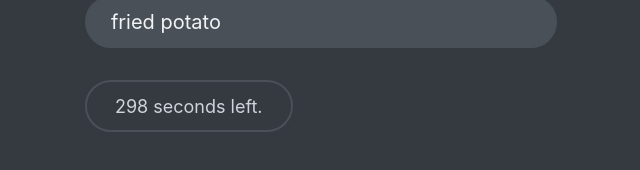
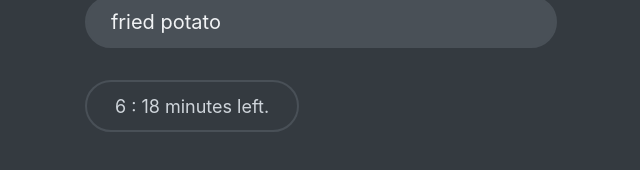
Before and after one commit to iam-kemish/myOwnQuizGame, a React (Vite) app: page / in a window 1280 px wide. Both pictures are taken after a click on the button "Let's start". Shown: the part 530-700 px from the top of the page, without its empty margins (319-959 px from the left). Built offline with nearby package versions, Linux system fonts and the light colour scheme.

Commit message:
timer was increased

```diff
--- a/src/Components/End/End.tsx
+++ b/src/Components/End/End.tsx
@@ -51,7 +51,7 @@ const End: React.FC<End> = ({
     setOptionChoosen(null);
     setCorrectAnswers([]);
   };
- const totalPoints = correctAnswers.reduce((acc,curr) => acc+curr.points,0)
+
   return (
     <>
       <div className="end">
--- a/src/Components/Timer/Timer.tsx
+++ b/src/Components/Timer/Timer.tsx
@@ -4,7 +4,10 @@ interface timerr {
     setGame: (game: string) => void;
 }
 const Timer:React.FC<timerr> = ({setGame}) => {
- const[tick,setTick] = useState(300);
+ const[tick,setTick] = useState(380);
+
+ const minutes = Math.floor(tick / 60);
+ const seconds = tick % 60;
  useEffect(() =>{
  const id =  setInterval(() =>{
     if(tick > 0) {
@@ -18,7 +21,7 @@ const Timer:React.FC<timerr> = ({setGame}) => {
   return (
    <>
     <div className='timer'>
-     {tick} seconds left.
+     {minutes} : {seconds} minutes left.
     </div>
    </>
   )
```
